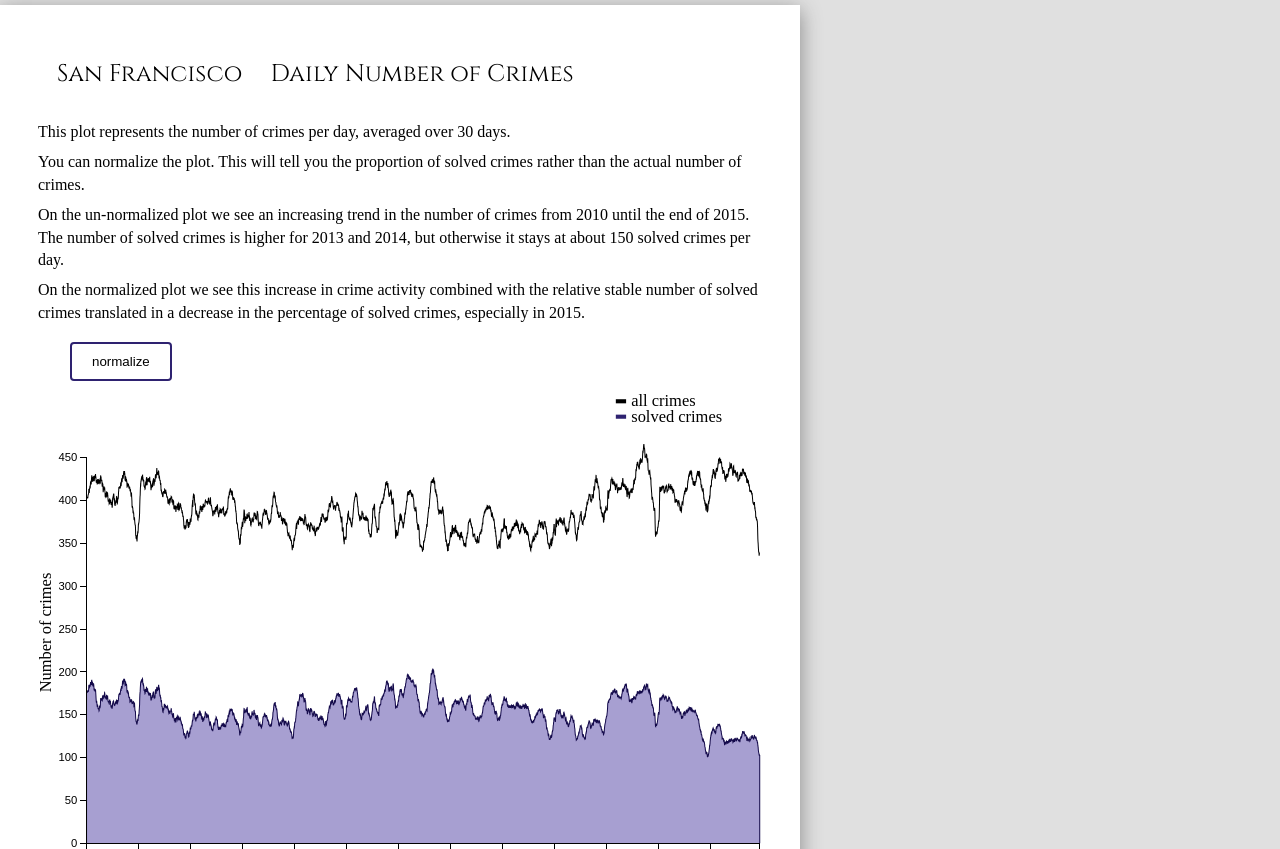
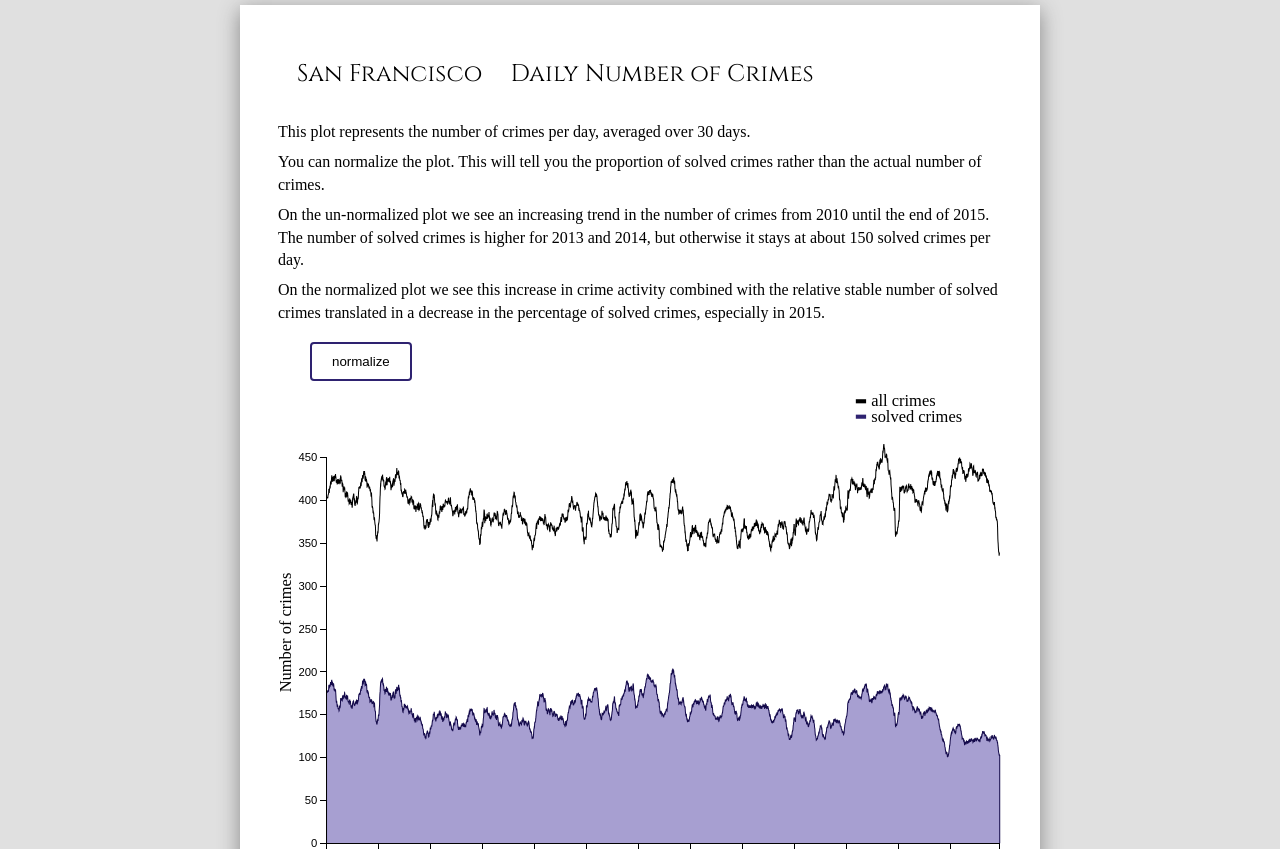
Before and after one commit to andrei-iusan/San-Francisco-Crimes-d3-app, a plain HTML site: page index.html in a window 1280 px wide. Shown: the top 849 px of the page. Drawn offline with Linux system fonts and the light colour scheme.

Commit message:
centered page

```diff
--- a/css/style.css
+++ b/css/style.css
@@ -17,7 +17,6 @@ body{
 	background: #ffffff;
 	box-shadow: 0px 5px 20px #888888;
 	padding: 30px;
-	display: inline-block;
 }
 
 h1{
--- a/js/vis_helpers.js
+++ b/js/vis_helpers.js
@@ -74,7 +74,6 @@ var lineSolvedPerc = d3.svg.line()
     return yScale(average);
     })
   .interpolate('linear');
-
 
 function smoothing(dataset, index, average_period, formula){
   // takes the dataset, an index, average_period and a formula as input,
@@ -274,7 +273,6 @@ function mutateChart(){
     d3.select(".axis.y").transition().duration(500)
     .call(yAxis);
     lineTotalPlot.attr('d', lineTotal(dataset));
-    // lineTotalPlot.exit().remove();
     lineSolvedPlot.attr('d', lineSolved(dataset0));
     d3.select(".chart_ylabel").transition().duration(500).text("Number of crimes");
   }
```
